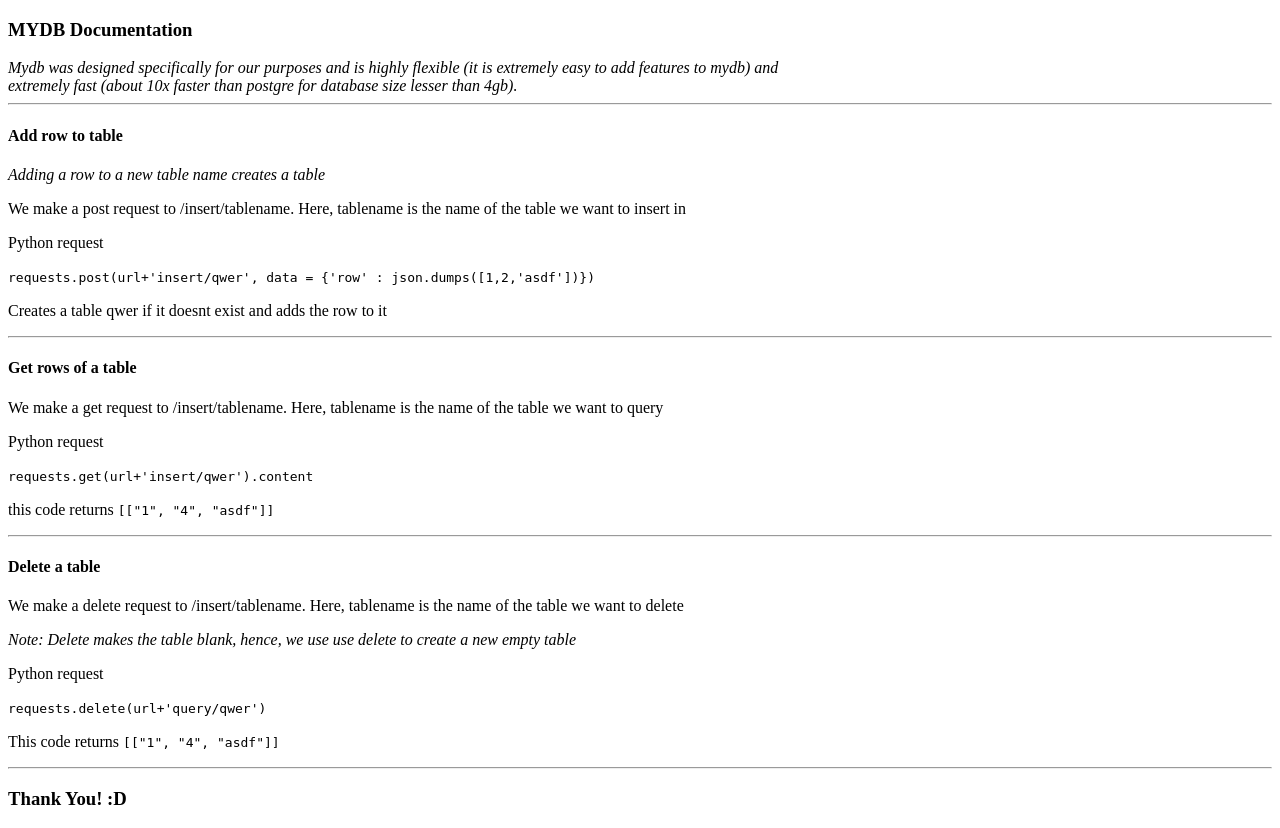
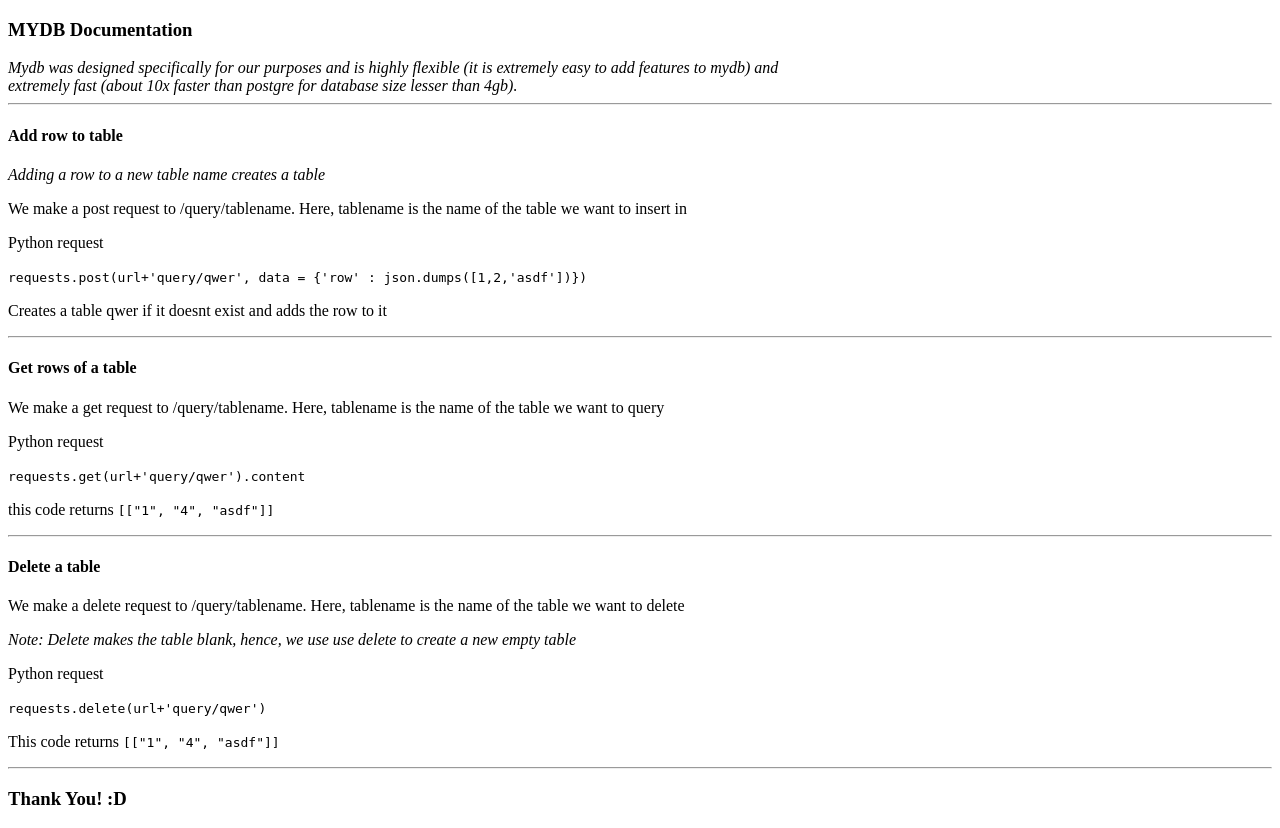
Before and after one commit to amey-kudari/MYDB, a Flask app: page /docs in a window 1280 px wide. Run offline with Flask 2, Linux system fonts and the light colour scheme.

Commit message:
fix typos in docs

```diff
--- a/templates/docs.html
+++ b/templates/docs.html
@@ -4,7 +4,7 @@
     <meta charset="UTF-8">
     <meta http-equiv="X-UA-Compatible" content="IE=edge">
     <meta name="viewport" content="width=device-width, initial-scale=1.0">
-    <title>Document</title>
+    <title>Docs</title>
 </head>
 <body>
     <h3>MYDB Documentation</h3>
@@ -13,9 +13,9 @@
     <div>
         <h4>Add row to table</h4>
         <i>Adding a row to a new table name creates a table</i>
-        <p>We make a post request to /insert/tablename. Here, tablename is the name of the table we want to insert in</p>
+        <p>We make a post request to /query/tablename. Here, tablename is the name of the table we want to insert in</p>
         <p>Python request</p>
-        <code>requests.post(url+'insert/qwer', data = {'row' : json.dumps([1,2,'asdf'])})</code>
+        <code>requests.post(url+'query/qwer', data = {'row' : json.dumps([1,2,'asdf'])})</code>
         <p>
             Creates a table qwer if it doesnt exist and adds the row to it
         </p>
@@ -23,9 +23,9 @@
     <hr>
     <div>
         <h4>Get rows of a table</h4>
-        <p>We make a get request to /insert/tablename. Here, tablename is the name of the table we want to query</p>
+        <p>We make a get request to /query/tablename. Here, tablename is the name of the table we want to query</p>
         <p>Python request</p>
-        <code>requests.get(url+'insert/qwer').content</code>
+        <code>requests.get(url+'query/qwer').content</code>
         <p>
             this code returns <code>[["1", "4", "asdf"]]</code>
         </p>
@@ -33,7 +33,7 @@
     <hr>
     <div>
         <h4>Delete a table</h4>
-        <p>We make a delete request to /insert/tablename. Here, tablename is the name of the table we want to delete</p>
+        <p>We make a delete request to /query/tablename. Here, tablename is the name of the table we want to delete</p>
         <i>Note: Delete makes the table blank, hence, we use use delete to create a new empty table</i>
         <p>Python request</p>
         <code>requests.delete(url+'query/qwer')</code>
```
